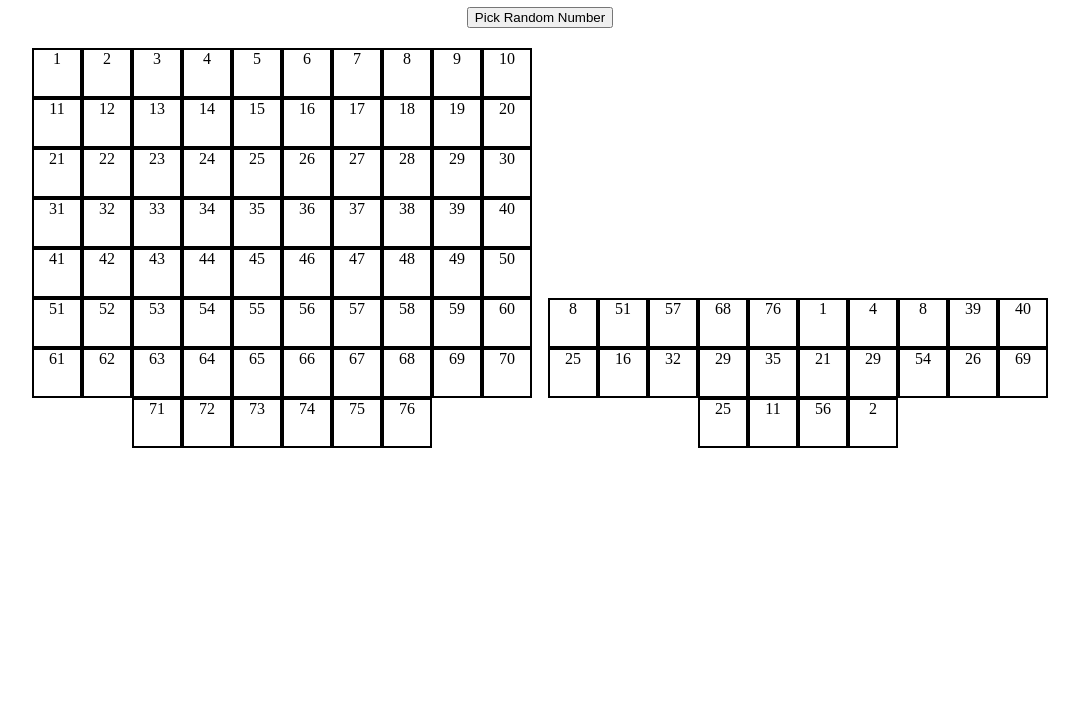
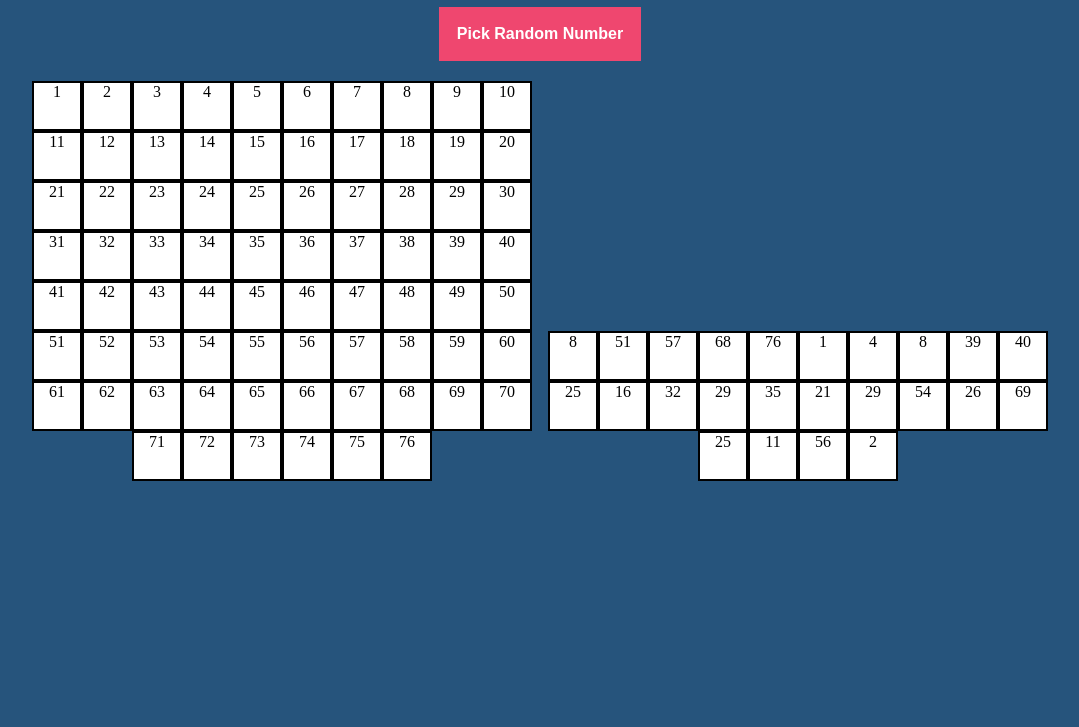
Before and after one commit to MrMax01/S3-L4-Coding-Live, a plain HTML site: page index.html in a window 1280 px wide. Shown: the part 73-800 px from the top of the page, without its empty margins (100-1179 px from the left). Drawn offline with Linux system fonts and the light colour scheme.

Commit message:
style the project

```diff
--- a/index.js
+++ b/index.js
@@ -1,7 +1,7 @@
 //
+const numberRandomButton = document.getElementById("randomNumber");
 /*SELEZIONO GLI ELEMENTI PER LA TABELLA DI GIOCO */
 const tableSection = document.getElementById("tabella");
-const numberRandomButton = document.getElementById("randomNumber");
 const tabella = [];
 const numTrovati = [];
 const tabelloneNumber = 76;
@@ -10,7 +10,6 @@ const tabelloneNumber = 76;
 const tableSectionPlayer = document.getElementById("tabellaGiocatore");
 const tabellaGiocatore = [];
 const numTrovatiGiocatore = [];
-console.log(tabellaGiocatore);
 /*--------------------------------FINE VARIBAILI GLOBALI---------------------------*/
 
 /*FUNZIONE CHE MI CREA LA TABELLA CON L'ELEMENO PRESO SE C'è */
--- a/style.css
+++ b/style.css
@@ -9,17 +9,28 @@
 body {
   margin: 0;
   text-align: center;
+  background-color: #26547c;
+  color: white;
 }
 div {
   display: inline-block;
   border: 2px solid black;
   width: 50px;
   height: 50px;
+  background-color: white;
+  color: black;
 }
 button {
   display: block;
   margin: 0 auto;
   margin-bottom: 20px;
+  border: none;
+  font-weight: bold;
+  font-size: 1em;
+  border: 2px solid transparent;
+  background-color: #ef476f;
+  color: white;
+  padding: 1em;
 }
 p {
   text-align: center;
@@ -33,3 +44,8 @@ p {
 .showNumber {
   background-color: #ef476f;
 }
+button:hover {
+  border: 2px solid #ef476f;
+  background-color: white;
+  color: #ef476f;
+}
```
